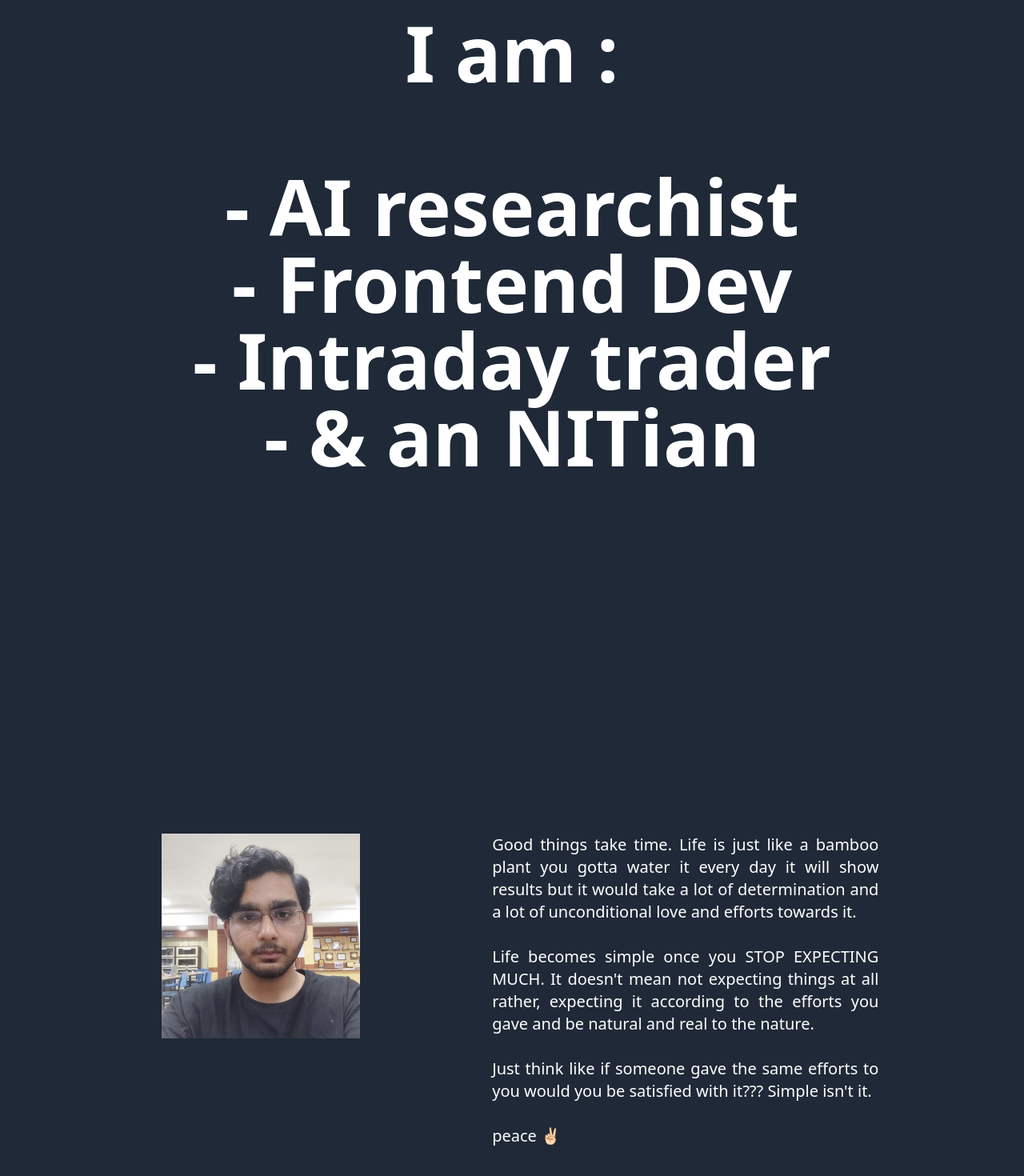
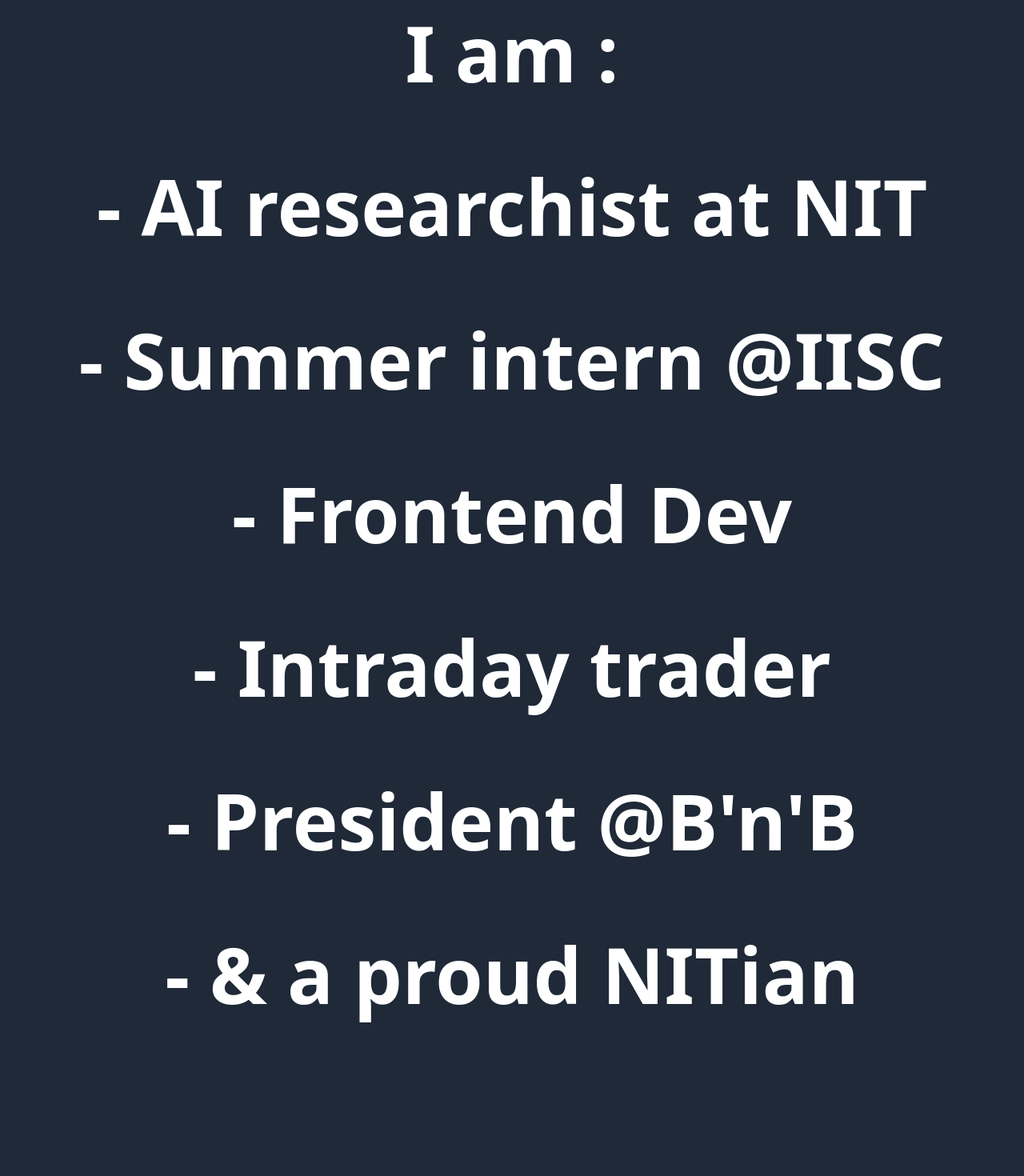
Before and after one commit to itsrudhir/Rudhir_portfolio, a React (Vite) app: page / in a window 1280 px wide. Shown: the part 2042-3512 px from the top of the page at 80% size. Built offline with nearby package versions, Linux system fonts and the light colour scheme.

Commit message:
scroll to top

```diff
--- a/src/App.jsx
+++ b/src/App.jsx
@@ -2,7 +2,7 @@
 import React from 'react';
 import { BrowserRouter as Router } from 'react-router-dom';
 import './App.css';
-
+import ScrollToTop from './component/ScrollToTop';
 import Navbar from './component/Navbar';
 import Footer from './component/Footer';
 import AnimatedRoutes from './component/AnimatedRoutes';
@@ -12,6 +12,7 @@
     <div className="h-screen text-white bg-slate-800">
       <Router>
         <Navbar />
+        <ScrollToTop/>
         <AnimatedRoutes />
         <Footer />
       </Router>
--- /dev/null
+++ b/src/component/ScrollToTop.jsx
@@ -0,0 +1,14 @@
+import { useEffect } from 'react';
+import { useLocation } from 'react-router-dom';
+
+const ScrollToTop = () => {
+  const { pathname } = useLocation();
+
+  useEffect(() => {
+    window.scrollTo(0, 0);
+  }, [pathname]);
+
+  return null;
+};
+
+export default ScrollToTop;
--- a/src/pages/Home.jsx
+++ b/src/pages/Home.jsx
@@ -61,7 +61,6 @@
             data-aos="fade-up"
             id="cv"
           >
-
             <NavLink
               to="/about"
               activeClassName="text-white"
@@ -80,8 +79,6 @@
                 </div>
               </div>
             </a> */}
-
-
           </div>
 
           <div className="h-80"></div>
@@ -92,22 +89,33 @@
             </div>
             <br />
             <div data-aos="fade-up">
-              <h1>- AI researchist</h1>
+              <h1>- AI researchist at NIT</h1>
+              <br />
+            </div>
+            <div data-aos="fade-up">
+              <h1>- Summer intern @IISC</h1>
+              <br />
             </div>
             <div data-aos="fade-up">
               <h1>- Frontend Dev</h1>
+              <br />
             </div>
             <div data-aos="fade-up">
               <h1>- Intraday trader</h1>
+              <br />
             </div>
             <div data-aos="fade-up">
-              <h1>- & an NITian</h1>
+              <h1>- President @B'n'B</h1>
+              <br />
+            </div>
+            <div data-aos="fade-up">
+              <h1>- & a proud NITian</h1>
+              <br />
             </div>
           </div>
         </div>
 
         <div className="h-36"></div>
-
 
         <div className="h-56"></div>
 
```
Lines whose indentation alone changed are shown as unchanged.
